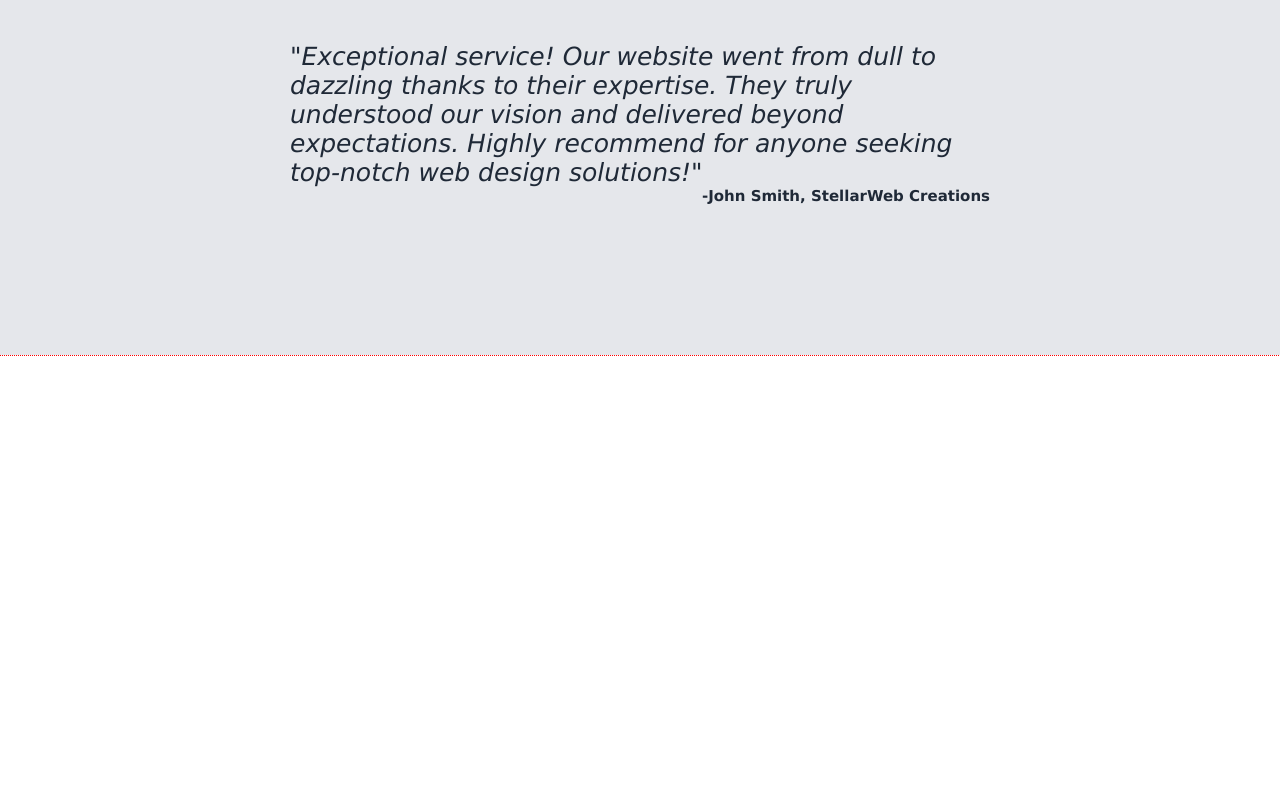
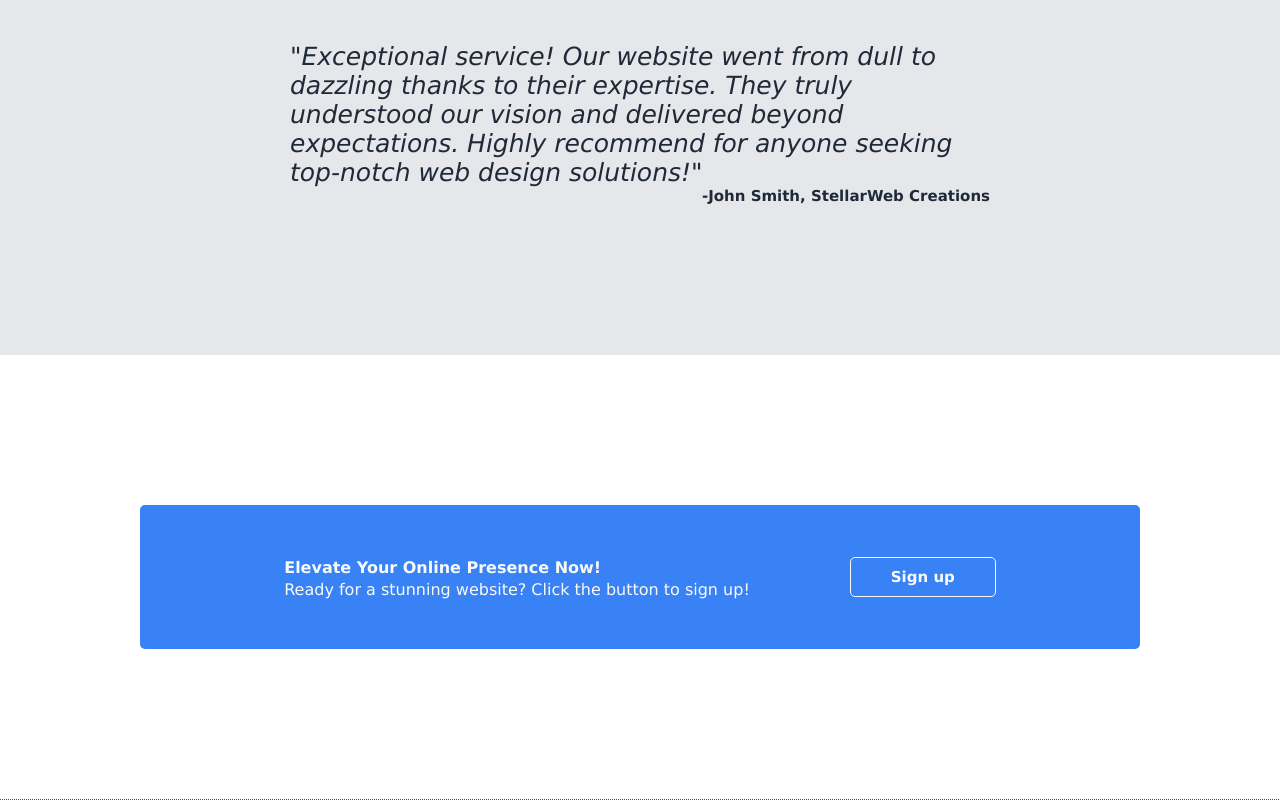
Before and after one commit to mugonation31/odin-landing-page, a plain HTML site: page index.html in a window 1280 px wide. Shown: the part 1190-1990 px from the top of the page. Before the commit the page ends 1546 px from the top, so only its background shows below. Drawn offline with Linux system fonts and the light colour scheme.

Commit message:
I completed the call to action section this involved a title, call to action and a sign up button - used flexbox for positioning

```diff
--- a/index.html
+++ b/index.html
@@ -99,6 +99,19 @@
       </div>
 
     </div>
+
+    <div class="action">
+      <div class="call">
+        <div class="para">
+          <p class="head">Elevate Your Online Presence Now!</p>
+          <p>Ready for a stunning website? Click the button to sign up!</p>
+        </div>
+        <button class="sign-up1">Sign up</button>
+      </div>
+    </div>
+
+
+
 </body>
 
 </html>
--- a/styles.css
+++ b/styles.css
@@ -158,3 +158,42 @@ padding: 150px 0 150px 0;
   text-align: right;
   font-weight: bold;
 }
+
+.action{
+display: flex;
+justify-content: center;
+align-items: center;
+padding: 150px 0 150px 0;
+}
+
+.call {
+display: flex;
+justify-content: center;
+align-items: center;
+width: 1000px;
+gap: 100px;
+background-color: #3882f6;
+border-radius: 5px;
+padding: 50px 0 50px 0;
+}
+
+.para {
+font-family: Verdana, Geneva, Tahoma, sans-serif;
+color: #f9faf8;
+}
+
+.head {
+  font-weight: bold;
+  line-height: 25px;
+}
+
+.sign-up1 {
+background-color: #3882f6 ;
+color: #f9faf8;
+font-family: Verdana, Geneva, Tahoma, sans-serif;
+font-weight: bold;
+font-size: 15px;
+padding: 10px 40px;
+border: 1px solid #f9faf8;
+border-radius: 5px;
+}
```
